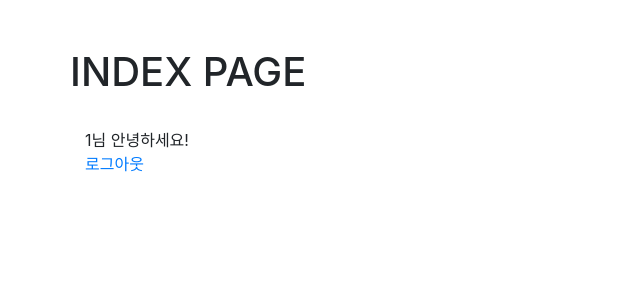
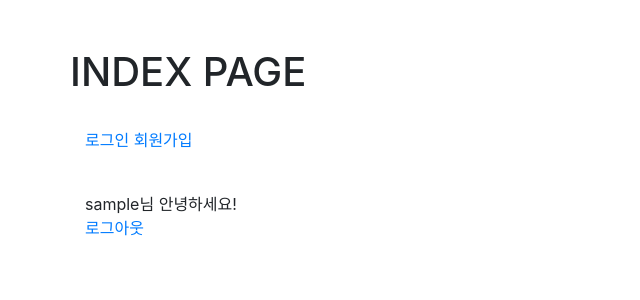
Before and after one commit to Juyoung4/Flask_study, a Flask app: template Simple_web/flaskr/templates/main.html in a window 1280 px wide. Shown: the top 300 px of the page, without its empty margins (0-640 px from the left). Run offline with Flask 2, Linux system fonts and the light colour scheme; the template is opened without the code that fills it: most values are stand-ins (such as "Sample title", 1, 10 or a date in 2020); some libraries are stand-ins or nearby versions.

Commit message:
📘 [Templates] main 기능

```diff
--- a/Simple_web/flaskr/templates/main.html
+++ b/Simple_web/flaskr/templates/main.html
@@ -15,9 +15,14 @@
         </div>
         <br>
         <div class=form-group>
+            <a href="/auth/login">로그인</a>
+            <a href="/auth/register">회원가입</a>
+        </div>
+        <br>
+        <div class=form-group>
             {%if username%}
-            {{userid}}<a>님 안녕하세요!</a><br>
-            <a href="/logout">로그아웃</a>
+            {{username}}<a>님 안녕하세요!</a><br>
+            <a href="/auth/logout">로그아웃</a>
             {%endif%}
         </div>
     </div>
```
